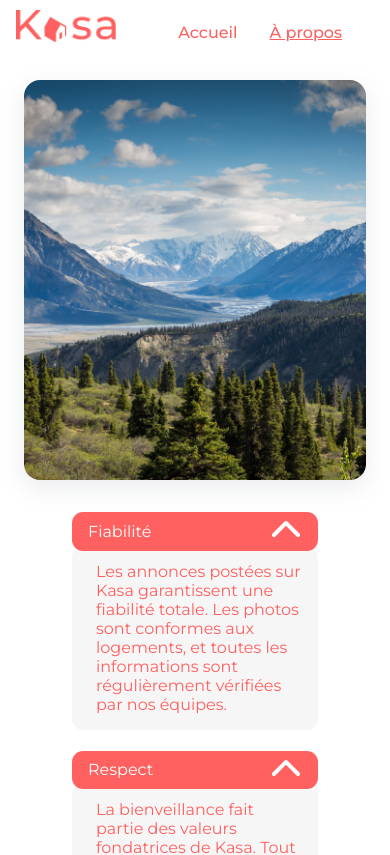
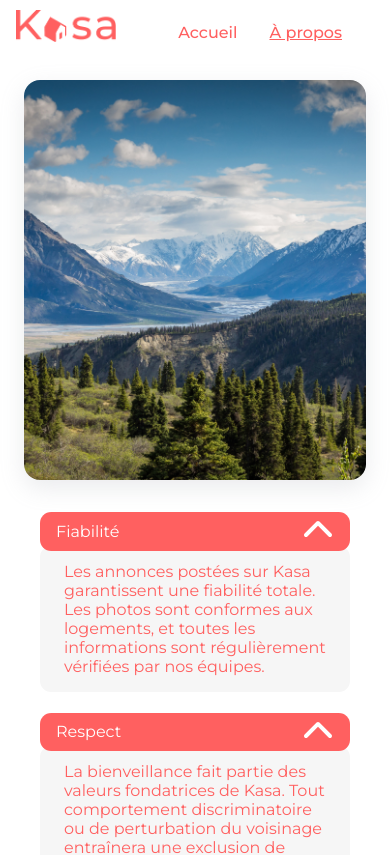
Before and after one commit to GregRgy/OCR-P7-Kasa, a React (Create React App) app: page /about in a window 390 px wide. Shown: the top 855 px of the page. Built offline with nearby package versions, Linux system fonts and the light colour scheme.

Commit message:
Modification du descriptionPanel avec ajout d'un dropdown + correction LodgePage avec affichage de l'id sur l'url

```diff
--- a/src/components/DescriptionPanel.jsx
+++ b/src/components/DescriptionPanel.jsx
@@ -10,17 +10,19 @@ function DescriptionPanel(props) {
   };
   const contentClass =
     (isContentVisible ? "visible" : "hidden") + " description__content";
+  const dropdownClass = isContentVisible ? '' : 'collapsed'; // Ajout de la classe "collapsed" pour le dropdown
+
   return (
-    <div className={`description__panel ${isContentVisible ? '' : 'collapsed'}`} onClick={showContent}>
-      <p className="description__header">
+    <div className={`description__panel ${dropdownClass}`} onClick={showContent}>
+      <div className="description__header">
         <span>{props.title}</span>
         <FontAwesomeIcon
           icon={faChevronDown}
           className={`chevron ${isContentVisible ? "rotate" : ""}`}
           onClick={showContent}
         />
-      </p>
-      <p className={contentClass}>{props.content}</p>
+      </div>
+      <div className={`dropdown-content ${contentClass}`}>{props.content}</div>
     </div>
   );
 }
--- a/src/components/DescriptionPanel.scss
+++ b/src/components/DescriptionPanel.scss
@@ -1,24 +1,18 @@
 @use"../scss/variables" as *;
 
-.description__panel{
-    margin-bottom: 1em;
-    flex-basis: 50%;
+.description__panel {
     overflow: hidden;
     cursor: pointer;
-    p {
-        margin-block: 0em;
-    }
-    li {
-        margin-right: .5em;
-    }
-    .description__header{
+
+    .description__header {
       background: var(--red);
       color: $color-text-white;
-    padding: .2em 1em;
-    border-radius: .7rem;
+      padding: 0.2em 1em;
+      border-radius: 0.7rem;
       display: flex;
       justify-content: space-between;
       align-items: center;
+
       .chevron {
         font-size: 2rem;
         cursor: pointer;
@@ -29,20 +23,26 @@
         }
       }
     }
-    .description__content{
+
+    .description__content {
       background-color: $background-light-grey;
       color: var(--red);
-        padding: 1em 1em 1em 1.5em;
+      padding: 1em 1.5em;
+      margin-bottom: 1em;
       position: relative;
       top: -0.3rem;
       z-index: -1;
       border-radius: 0.7rem;
       transition: transform 0.3s ease-in-out;
+      display: block; /* Afficher le contenu par défaut */
+
       &.hidden {
         transform: translateY(-100%);
-        }
-        &.visible{
-            transform: translateY(0);
+        display: none; /* Cacher le contenu lorsque le panneau est replié */
       }
     }
+
+    &.collapsed {
+      margin-bottom: 2em;
     }
+  }
--- a/src/components/LodgeCard.jsx
+++ b/src/components/LodgeCard.jsx
@@ -4,7 +4,7 @@ import {Link} from "react-router-dom";
 
 function Lodge(props) {
   return (
-    <Link to="/lodge" state={{
+    <Link to={`/lodge/${props.id}`} state={{
       lodgeId: props.id
     }}>
       <div className="lodge">
--- a/src/components/LodgeGrid.jsx
+++ b/src/components/LodgeGrid.jsx
@@ -1,23 +1,20 @@
 import React, { useEffect, useState } from "react";
 import "./LodgeGrid.scss";
 import Lodge from "./LodgeCard.jsx";
+import lodgesData from "../logements.json"; // Importez les données directement
 
 function LodgeGrid() {
   const [lodges, setLodges] = useState([]);
 
-  useEffect(fetchLodges, []); // useEffect, déclenchement du code lorsque le composant est chargé
-
-  function fetchLodges() {
-    fetch("logements.json")
-      .then((res) => res.json())
-      .then((res) => setLodges(res))
-      .catch(console.error);
-  }
+  useEffect(() => {
+    // Mettez à jour l'état 'lodges' avec les données importées depuis le fichier JSON
+    setLodges(lodgesData);
+  }, []); // Utilisez une dépendance vide pour simuler componentDidMount
 
   return (
     <div className="grid">
       {lodges.map((lodge) => (
-      <Lodge title={lodge.title} imageUrl = {lodge.cover} id={lodge.id} key={lodge.id}/>
+        <Lodge title={lodge.title} imageUrl={lodge.cover} id={lodge.id} key={lodge.id} />
       ))}
     </div>
   );
--- a/src/pages/About.scss
+++ b/src/pages/About.scss
@@ -1,12 +1,9 @@
+.about__container {
+  padding-inline: 3rem;
+}
 
-
-.about__container {
-    padding-inline: 3rem;
-
-    .description__panel {
-
-      &.collapsed {
-        margin-bottom: -3em; // Réduire la marge lorsque le panneau est replié
-      }
-    }
+@media (max-width: 768px) {
+  .about__container {
+    padding-inline: 1rem; /* Réduire le padding lorsque l'écran est plus petit */
   }
+}
--- a/src/pages/LodgePage.jsx
+++ b/src/pages/LodgePage.jsx
@@ -1,36 +1,32 @@
-import { useEffect, useState } from 'react';
+import React, { useEffect, useState } from 'react';
 import "./LodgePage.scss";
 import DescriptionPanel from "../components/DescriptionPanel";
 import LodgeHeader from "../components/LodgeHeader";
 import ImageBanner from "../components/ImageBanner";
-import { useLocation } from "react-router-dom";
+import { useParams } from "react-router-dom";
+import lodges from "../logements.json";
 
 function LodgePage() {
-  const location = useLocation();
+  const { lodgeId } = useParams();
   const [lodge, setLodge] = useState(null);
-  console.log("location", location);
-  // eslint-disable-next-line react-hooks/exhaustive-deps
-  useEffect(fetchLodgeData, []);
 
-  function fetchLodgeData() {
-    fetch("logements.json")
-    .then((res) => res.json())
-    .then((lodges) => {
-      const lodge = lodges.find(lodge => lodge.id === location.state.lodgeId);
-      setLodge(lodge)
-    })
-    .catch(console.log.error);
-  }
-if(lodge == null) return <div>Loading...</div>;
+  useEffect(() => {
+    const foundLodge = lodges.find((l) => l.id === lodgeId);
+    if (foundLodge) {
+      setLodge(foundLodge);
+    }
+  }, [lodgeId]); // useEffect s'exécute lorsque lodgeId change
+
+  if (lodge === null) return <div>Loading...</div>;
 
   return (
     <div className="lodge-page">
-      <ImageBanner pictures={lodge.pictures}/>
-      <LodgeHeader lodge={lodge}/>
+      <ImageBanner pictures={lodge.pictures} />
+      <LodgeHeader lodge={lodge} />
       <div className="lodge__description__area">
         <DescriptionPanel title="Description" content={lodge.description} />
         <DescriptionPanel title="Equipements" content={lodge.equipments.map((eq, i) => (
-          <li key={i}>{eq}</li>
+          <li key={i} className="equipments">{eq}</li>
         ))} />
       </div>
     </div>
--- a/src/pages/LodgePage.scss
+++ b/src/pages/LodgePage.scss
@@ -1,13 +1,20 @@
-@use"../scss/variables" as *;
+@use "../scss/variables" as *;
 
-.lodge-page{
+.lodge-page {
     color: var(--red);
+
     .lodge__description__area {
         display: flex;
         gap: 1rem;
         overflow: hidden;
-        @media screen and (width <= 768px) {
+
+        @media screen and (max-width: 768px) {
             flex-direction: column;
+        }
+
+        .description__panel {
+            flex: 1;
+            margin-bottom: 1rem;
         }
     }
 }
--- a/src/routes/router.jsx
+++ b/src/routes/router.jsx
@@ -32,8 +32,8 @@ export const router = createBrowserRouter([
         element: <HomePage/>
       },
       {
-        path: "/lodge",
-        element: <LodgePage/>,
+        path: "/lodge/:lodgeId",
+        element: <LodgePage/>
       },
       {
         path: "/about",
```
Also changed, not shown: src/logements.json (renamed from public/logements.json), 1 other file (tests, documents, lock files or other folders). Lines whose indentation alone changed are shown as unchanged.
